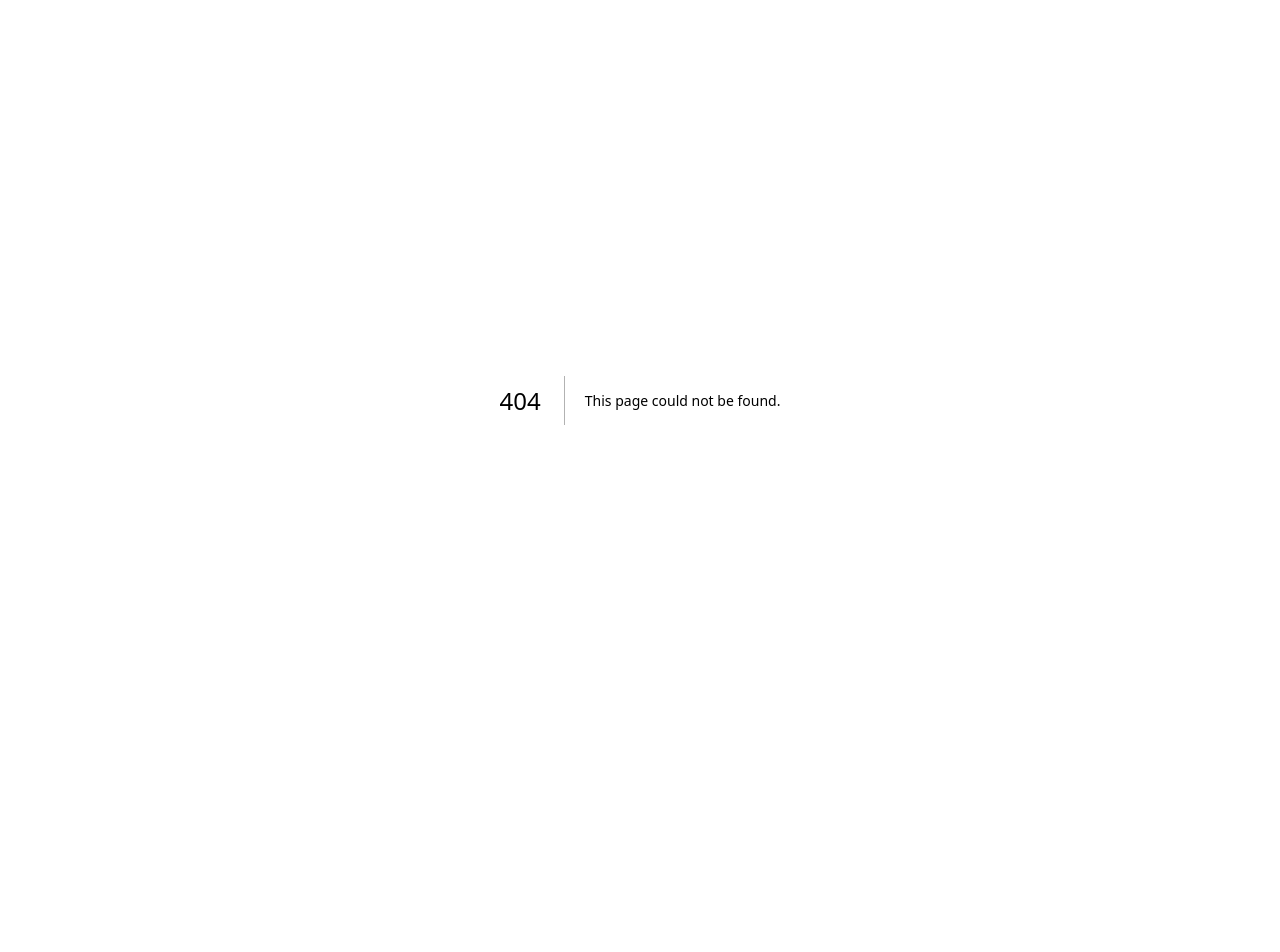
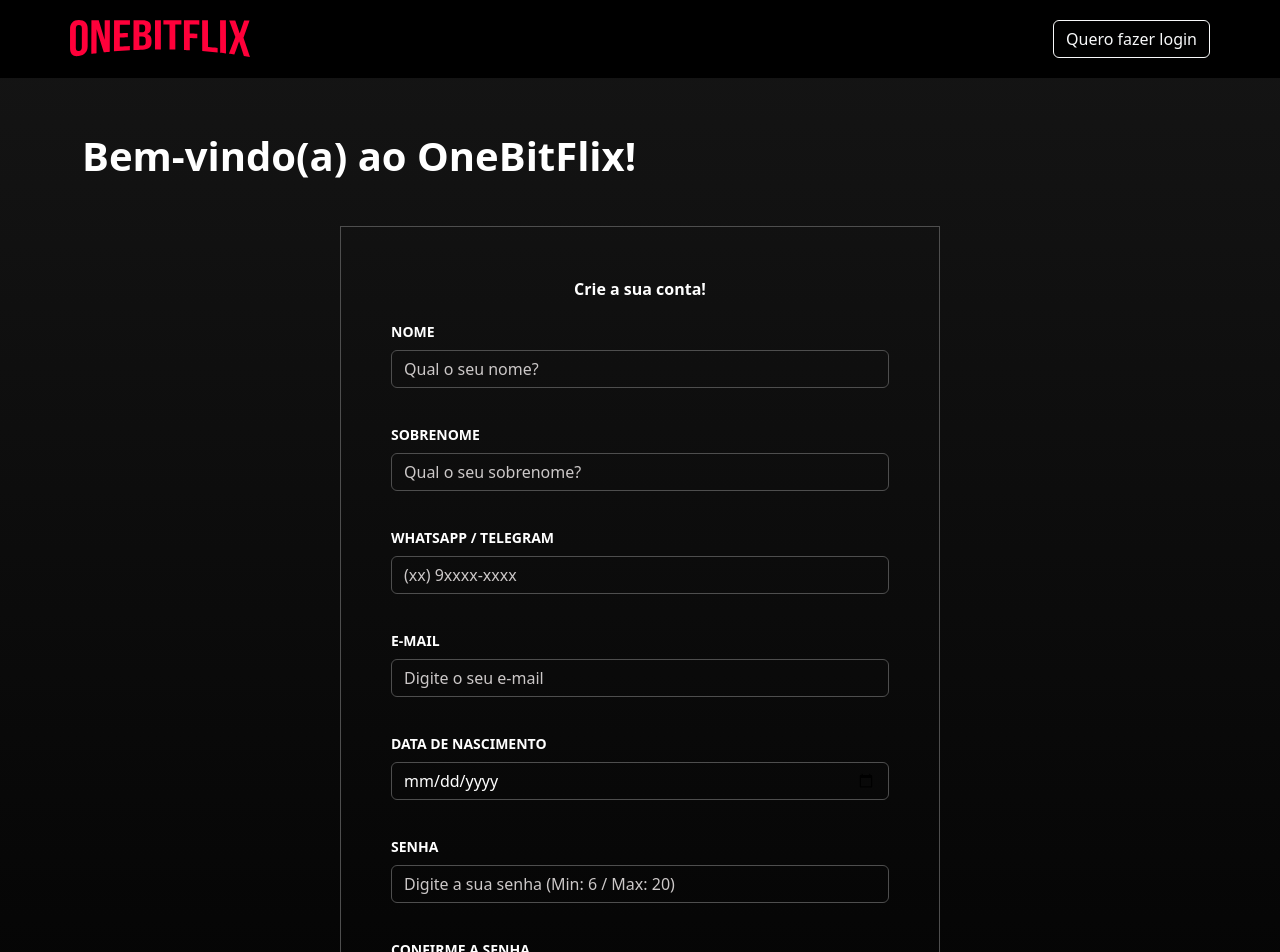
Before and after one commit to leonnysantos/OneBitFlixFrontEnd, a Next.js app: page /register in a window 1280 px wide. Before the commit this address had no page. Shown: the top 952 px of the page. Before the commit the page ends 800 px from the top, so only its background shows below. Built offline with nearby package versions, Linux system fonts and the light colour scheme.

Commit message:
Criando a página de registro, com form, inputs e estilos

```diff
--- /dev/null
+++ b/pages/register.tsx
@@ -0,0 +1,131 @@
+import HeaderGeneric from '@/components/common/headerGeneric'
+import styles from '../styles/registerLogin.module.scss'
+import Head from 'next/head'
+import { Container, Button, Form, FormGroup, Label, Input } from 'reactstrap'
+import Footer from '@/components/common/footer'
+
+const Register = function () {
+    return <>
+        <Head>
+            <title>OneBitFlix - Registro</title>
+            <link rel="shortcut icon" href="/favicon.svg" type="image/x-icon" />
+            <script src="https://jsuites.net/v4/jsuites.js"></script>
+        </Head>
+        <main className={styles.main}>
+            <HeaderGeneric logoUrl='/' btnUrl='/login' btnContent='Quero fazer login' />
+            <Container className='py-5'>
+                <p className={styles.formTitle}>Bem-vindo(a) ao OneBitFlix!</p>
+                <Form className={styles.form}>
+                    <p className='text-center'>
+                        <strong>Crie a sua conta!</strong>
+                    </p>
+                    <FormGroup>
+                        <Label for='firstName' className={styles.label}>
+                            NOME
+                        </Label>
+                        <Input
+                            className={styles.inputName}
+                            id='firstName'
+                            name='firstName'
+                            type='text'
+                            placeholder='Qual o seu nome?'
+                            required
+                            maxLength={20}>
+                        </Input>
+                    </FormGroup>
+                    <FormGroup>
+                        <Label for='lastName' className={styles.label}>
+                            SOBRENOME
+                        </Label>
+                        <Input
+                            className={styles.inputName}
+                            id='lastName'
+                            name='lastName'
+                            type='text'
+                            placeholder='Qual o seu sobrenome?'
+                            required
+                            maxLength={20}>
+                        </Input>
+                    </FormGroup>
+                    <FormGroup>
+                        <Label for='phone' className={styles.label}>
+                            WHATSAPP / TELEGRAM
+                        </Label>
+                        <Input
+                            className={styles.input}
+                            id='phone'
+                            name='phone'
+                            type='tel'
+                            placeholder='(xx) 9xxxx-xxxx'
+                            data-mask='[-]+55 (00) 00000-0000'
+                            required>
+                        </Input>
+                    </FormGroup>
+                    <FormGroup>
+                        <Label for='email' className={styles.label}>
+                            E-MAIL
+                        </Label>
+                        <Input
+                            className={styles.input}
+                            id='email'
+                            name='email'
+                            type='email'
+                            placeholder='Digite o seu e-mail'
+                            required>
+                        </Input>
+                    </FormGroup>
+                    <FormGroup>
+                        <Label for='birth' className={styles.label}>
+                            DATA DE NASCIMENTO
+                        </Label>
+                        <Input
+                            className={styles.input}
+                            id='birth'
+                            name='birth'
+                            type='date'
+                            min='1930-01-01'
+                            max='2023-12-31'
+                            required>
+                        </Input>
+                    </FormGroup>
+                    <FormGroup>
+                        <Label for='password' className={styles.label}>
+                            SENHA
+                        </Label>
+                        <Input
+                            className={styles.input}
+                            id='password'
+                            name='password'
+                            type='password'
+                            placeholder='Digite a sua senha (Min: 6 / Max: 20)'
+                            required
+                            minLength={6}
+                            maxLength={20}>
+                        </Input>
+                    </FormGroup>
+                    <FormGroup>
+                        <Label for='password' className={styles.label}>
+                            CONFIRME A SENHA
+                        </Label>
+                        <Input
+                            className={styles.input}
+                            id='password'
+                            name='password'
+                            type='password'
+                            placeholder='Confirme a senha'
+                            required
+                            minLength={6}
+                            maxLength={20}>
+                        </Input>
+                    </FormGroup>
+                    <Button type='submit' outline className={styles.formBtn}>
+                        CADASTRAR
+                    </Button>
+                </Form>
+            </Container>
+            <Footer />
+        </main>
+    </>
+}
+
+export default Register
--- /dev/null
+++ b/src/components/common/headerGeneric/index.tsx
@@ -0,0 +1,28 @@
+import { Button, Container } from 'reactstrap'
+import styles from './styles.module.scss'
+import Link from 'next/link'
+
+interface props {
+    logoUrl: string,
+    btnUrl: string,
+    btnContent: string
+}
+
+const HeaderGeneric = function ({ logoUrl, btnUrl, btnContent }: props) {
+    return <>
+        <div className={styles.header}>
+            <Container className={styles.headerContainer}>
+                <Link href={logoUrl}>
+                    <img src='/logoOnebitflix.svg' alt='logoRegister' className={styles.headerLogo} />
+                </Link>
+                <Link href={btnUrl}>
+                    <Button outline color='light' className={styles.headerBtn}>
+                        {btnContent}
+                    </Button>
+                </Link>
+            </Container>
+        </div>
+    </>
+}
+
+export default HeaderGeneric
--- /dev/null
+++ b/src/components/common/headerGeneric/styles.module.scss
@@ -0,0 +1,35 @@
+@import '../../../../styles/colors.module.scss';
+
+.header {
+    background-color: black;
+}
+
+.headerContainer {
+    display: flex;
+    justify-content: space-between;
+    flex-wrap: wrap;
+    padding: 20px 0;
+}
+
+.headerLogo {
+    width: 180px;
+    cursor: pointer;
+}
+
+.headerBtn:hover {
+    background-color: $lightRed;
+    color: $lightGray;
+    background-color: transparent;
+}
+
+@media (max-width: 575px) {
+    .headerContainer {
+        padding: 20px 26px;
+    }
+}
+
+@media (max-width: 380px) {
+    .headerContainer {
+        justify-content: center;
+    }
+}
--- /dev/null
+++ b/styles/registerLogin.module.scss
@@ -0,0 +1,86 @@
+@import "./colors.module.scss";
+
+.main {
+    background-image: linear-gradient(to bottom, #151515, black);
+}
+
+.formTitle {
+    font-size: 40px;
+    font-weight: bold;
+    margin-bottom: 40px;
+}
+
+.form {
+    width: 600px;
+    padding: 50px;
+    border: 1px solid $darkGray;
+    margin: 0 auto;
+
+    .label {
+        font-size: 14px;
+        font-weight: bold;
+        padding-top: 20px;
+    }
+
+    .input {
+        border-color: $darkGray;
+        background-color: transparent;
+        color: white;
+
+        &::placeholder {
+            color: $lightGray;
+        }
+
+        &:focus {
+            background-color: transparent;
+            border-color: $lightGray;
+            color: white;
+            box-shadow: none;
+        }
+    }
+
+    .inputName {
+        @extend .input;
+        text-transform: uppercase;
+
+        &::placeholder {
+            text-transform: none;
+        }
+    }
+
+    .formBtn {
+        display: block;
+        margin: 50px auto 0 auto;
+        border-color: $lightRed;
+        color: white;
+
+        &:hover {
+            background-color: transparent;
+            color: $lightGray;
+            border-color: $darkRed;
+        }
+    }
+}
+
+@media (max-width: 767px) {
+    .formTitle {
+        font-size: 30px;
+    }
+
+    .form {
+        width: 95%;
+    }
+}
+
+@media (max-width: 540px) {
+    .form {
+        padding: 50px 10px;
+    }
+}
+
+@media (max-width: 425px) {
+    .formTitle {
+        font-size: 24px;
+        text-align: center;
+    }
+}
```
